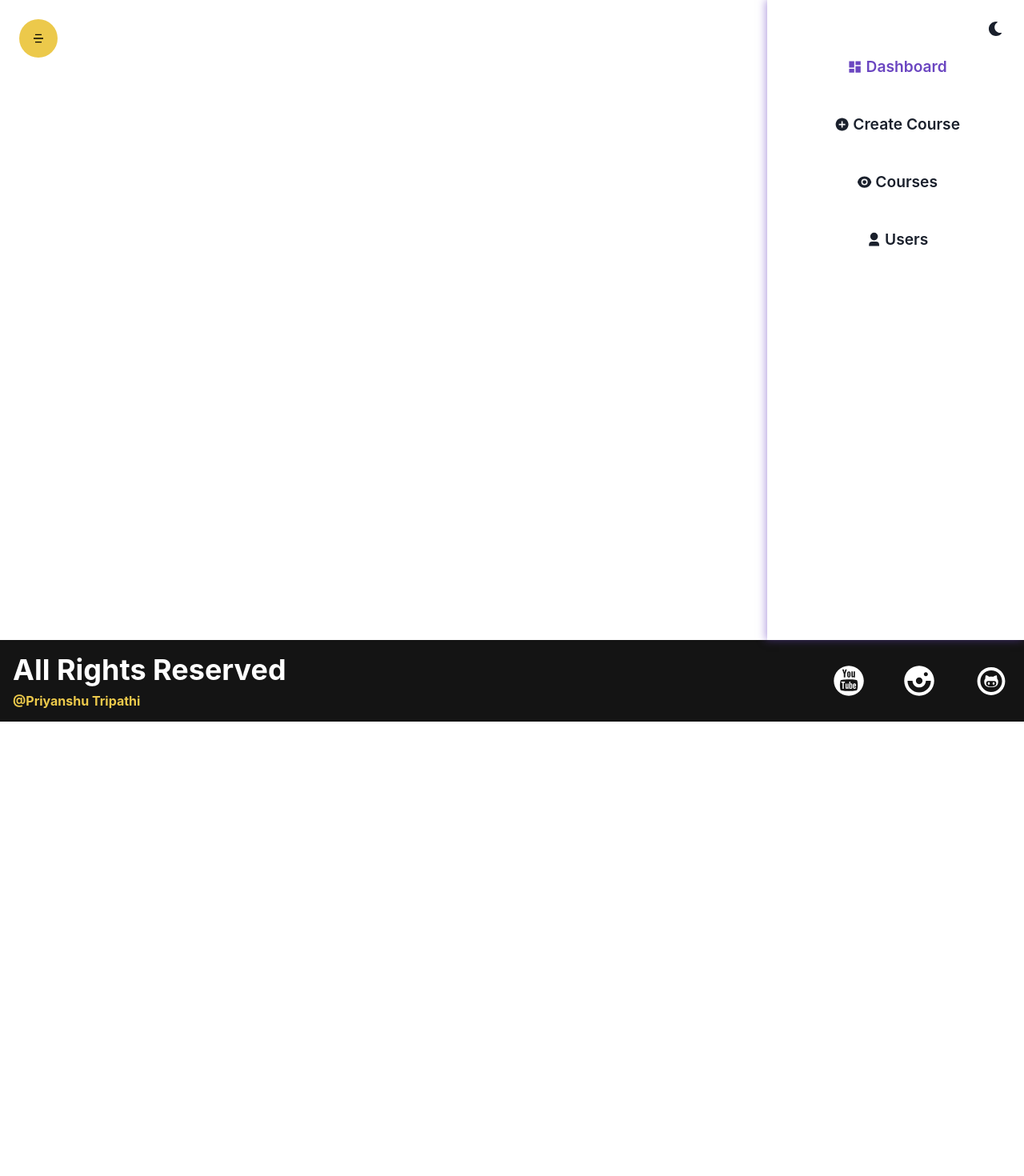
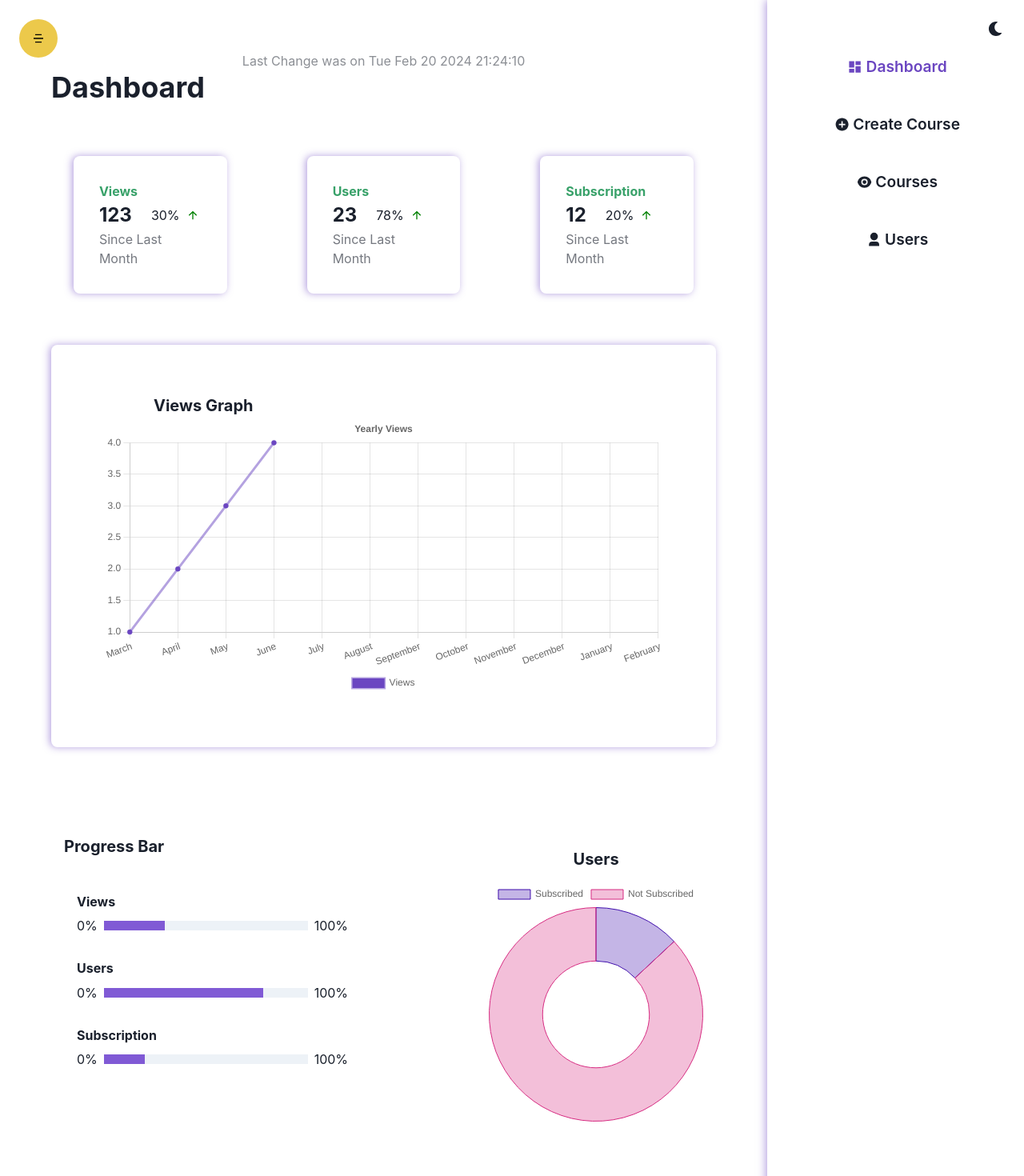
Before and after one commit to tripathi08/EduStream, a React (Create React App) app in the folder client/: page /admin/dashboard in a window 1280 px wide. Shown: the top 1470 px of the page at 80% size. Before the commit the page ends 902 px from the top, so only its background shows below. Built offline with nearby package versions, Linux system fonts and the light colour scheme.

Commit message:
added charts and completed admin dashboard page

```diff
--- a/client/package.json
+++ b/client/package.json
@@ -11,11 +11,11 @@
     "@testing-library/react": "^13.4.0",
     "@testing-library/user-event": "^14.5.2",
     "axios": "^1.6.7",
-    "chart.js": "^4.4.1",
+    "chart.js": "^3.8.0",
     "framer-motion": "^6.5.1",
     "protected-route-react": "^1.0.1",
     "react": "^18.2.0",
-    "react-chartjs-2": "^5.2.0",
+    "react-chartjs-2": "^4.3.1",
     "react-dom": "^18.2.0",
     "react-hot-toast": "^2.4.1",
     "react-icons": "^3.11.0",
--- /dev/null
+++ b/client/src/components/Admin/Dashboard/Chart.jsx
@@ -0,0 +1,91 @@
+import React from 'react'
+import {Chart as ChartJS,CategoryScale,LinearScale,PointElement,LineElement,Title,Tooltip,ArcElement,Legend } from "chart.js"
+import {Line,Doughnut} from "react-chartjs-2"
+
+ChartJS.register(CategoryScale,LinearScale,PointElement,LineElement,Title,Tooltip,ArcElement,Legend);
+
+export const LineChart = () => {
+    const labels=getLastYearMonths();
+    const options={
+        responsive:true,
+        plugins:{
+            legend:{
+                position:"bottom"
+            },
+            title:{
+                display:true,
+                text:'Yearly Views',
+            },
+        },
+    };
+
+    const data={
+        labels,
+        datasets:[
+            {
+                label:"Views",
+                data:[1,2,3,4],
+                borderColor:"rgba(107,70,193,0.5)",
+                backgroundColor:"#6b46c1"
+            }
+        ]
+    }
+  return (
+    <Line options={options} data={data}/>
+  )
+}
+
+export const DoughnutChart=()=>{
+
+    const data={
+        labels:["Subscribed","Not Subscribed"],
+        datasets:[
+            {
+                label:"Views",
+                data:[3,20],
+                borderColor:["rgb(62,12,171)","rgb(214,43,129)"],
+                backgroundColor:["rgba(62,12,171,0.3)","rgba(214,43,129,0.3)"],
+                borderWidth:1
+            }
+        ]
+    }
+    return (
+        <Doughnut data={data}/>
+    )
+}
+
+function getLastYearMonths(){
+    const labels = [];
+
+    const months = [
+      'January',
+      'February',
+      'March',
+      'April',
+      'May',
+      'June',
+      'July',
+      'August',
+      'September',
+      'October',
+      'November',
+      'December',
+    ];
+
+    const currentMonth = new Date().getMonth();
+
+    const remain = 11 - currentMonth;
+
+    for (let i = currentMonth; i < months.length; i--) {
+      const element = months[i];
+      labels.unshift(element);
+      if (i === 0) break;
+    }
+
+    for (let i = 11; i > 0; i--) {
+      if (i === currentMonth) break;
+      const element = months[i];
+      labels.unshift(element);
+    }
+    return labels;
+}
--- a/client/src/components/Admin/Dashboard/Dashboard.jsx
+++ b/client/src/components/Admin/Dashboard/Dashboard.jsx
@@ -1,14 +1,83 @@
-import { Box, Grid } from '@chakra-ui/react'
+import { Box, Grid, HStack, Heading, Progress, Stack, Text } from '@chakra-ui/react'
 import React from 'react'
 import cursor from "../../../assets/images/cursor.png"
 import Sidebar from '../Sidebar'
+import { RiArrowDownLine, RiArrowUpLine} from 'react-icons/ri'
+import { DoughnutChart, LineChart } from './Chart'
+
+const Databox=({title,qty,qtyPercentage,profit})=>(
+  <Box w={["full","20%"]} boxShadow={'-2px 0 10px rgba(107,70,193,0.5)'} p={"8"}
+  borderRadius={'lg'}
+  >
+   <Text fontWeight={"bold"} color={profit?('green.500'):('red.500')} children={title}/>
+    <HStack spacing={"6"}>
+     <Text fontSize={"2xl"} fontWeight={"bold"} children={qty}/>
+     <HStack>
+    <Text children={`${qtyPercentage}%`}/>
+    {profit?(<RiArrowUpLine color='green'/>):(<RiArrowDownLine color='red'/>)}
+   </HStack>
+    </HStack>
+    <Text opacity={0.6} children={'Since Last Month'}/>
+  </Box>
+)
+
+const Bar=({title,value,profit})=>(
+<Box py="4" px={["0","20"]}>
+  <Heading size={"sm"} children={title} mb="2"/>
+  <HStack w={"full"} alignItems={"center"}>
+   <Text children={profit?'0%':`-${value}%`}/>
+   <Progress w={"full"} value={profit?value:0} colorScheme='purple'/>
+   <Text children={`${value>100?value:100}%`}/>
+  </HStack>
+</Box>
+)
 
 const Dashboard = () => {
   return (
     <Grid css={{
         cursor:`url(${cursor}),default`
     }} minH={'100vh'} templateColumns={['1fr','5fr 1fr']}>
-      <Box></Box>
+      <Box
+      boxShadow={"border-box"}
+      py={"16"} px={['4','0']}
+      >
+        <Text textAlign={"center"} opacity={0.5} children={`Last Change was on ${String(new Date()).split('G')[0]}`}/>
+        <Heading children="Dashboard" ml={['0','16']} mb={"16"} textAlign={['center','left']}/>
+        <Stack direction={['column','row']} minH={"24"} justifyContent={'space-evenly'}>
+         <Databox title="Views" qty={123} qtyPercentage={30} profit={true}/>
+         <Databox title="Users" qty={23} qtyPercentage={78} profit={true}/>
+         <Databox title="Subscription" qty={12} qtyPercentage={20} profit={true}/>
+        </Stack>
+        <Box
+        m={["0","16"]}
+        borderRadius={"lg"}
+        p={['0','16']}
+        mt={['4','16']}
+        boxShadow={'-2px 0 10px rgba(107,70,193,0.5)'}
+        >
+        <Heading textAlign={["center","left"]} size={"md"} children="Views Graph" pt={["8","0"]}
+          ml={["0","16"]}
+        />
+        <LineChart/>
+        </Box>
+        <Grid templateColumns={["1fr","2fr 1fr"]}>
+         <Box p={"4"}>
+           <Heading textAlign={["center","left"]}
+            size={"md"} children="Progress Bar" my={"8"} ml={["0","16"]}
+           />
+           <Box>
+            <Bar profit={true} title="Views" value={30}/>
+            <Bar profit={true} title="Users" value={78}/>
+            <Bar profit={true} title="Subscription" value={20}/>
+           </Box>
+         </Box>
+         <Box p={["0","16"]} boxSizing='border-box' py={"4"}>
+            <Heading textAlign={"center"} size={"md"} mb={"4"} children="Users"/>
+
+            <DoughnutChart/>
+         </Box>
+        </Grid>
+      </Box>
       <Sidebar/>
     </Grid>
   )
```
Also changed, not shown: 1 other file (tests, documents, lock files or other folders).
